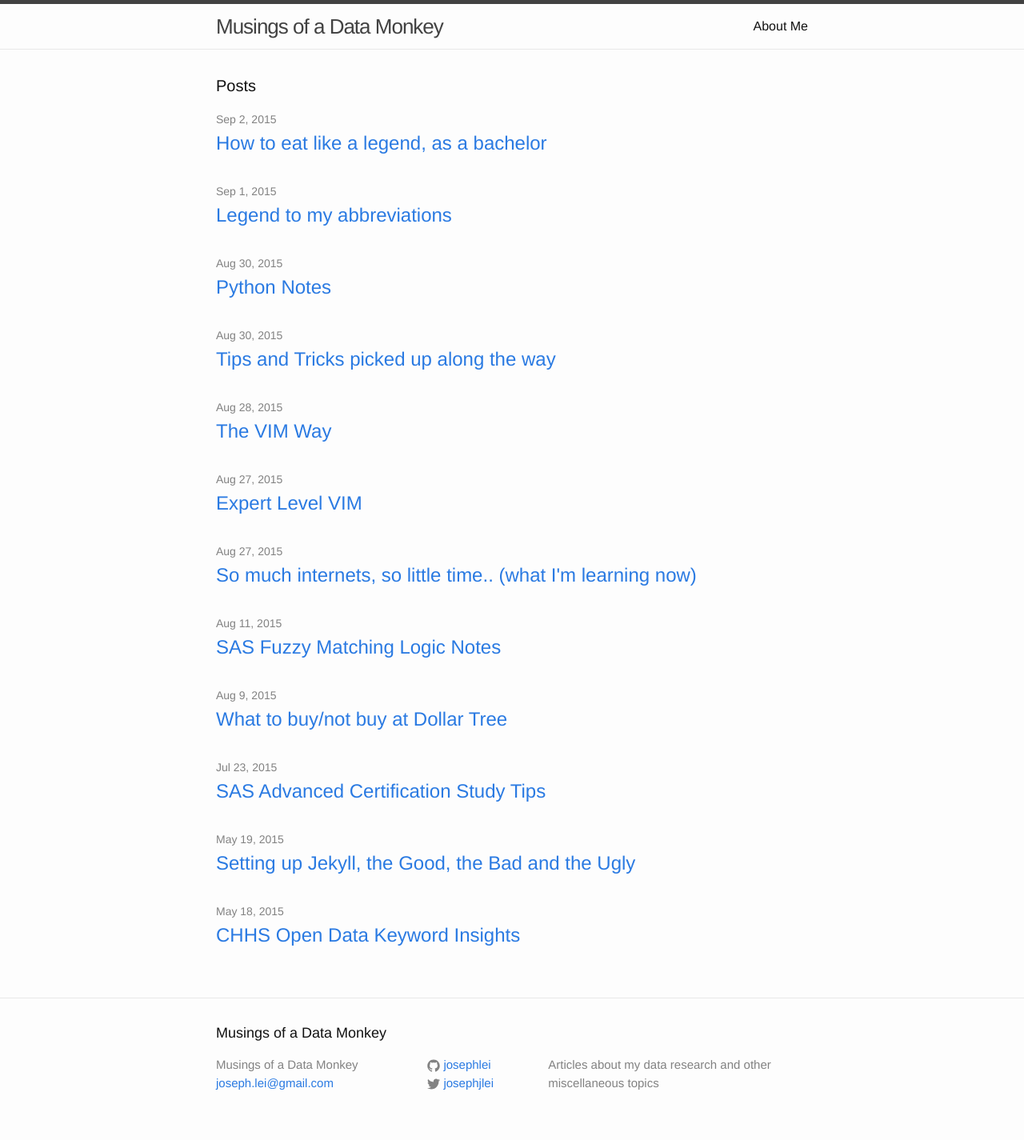
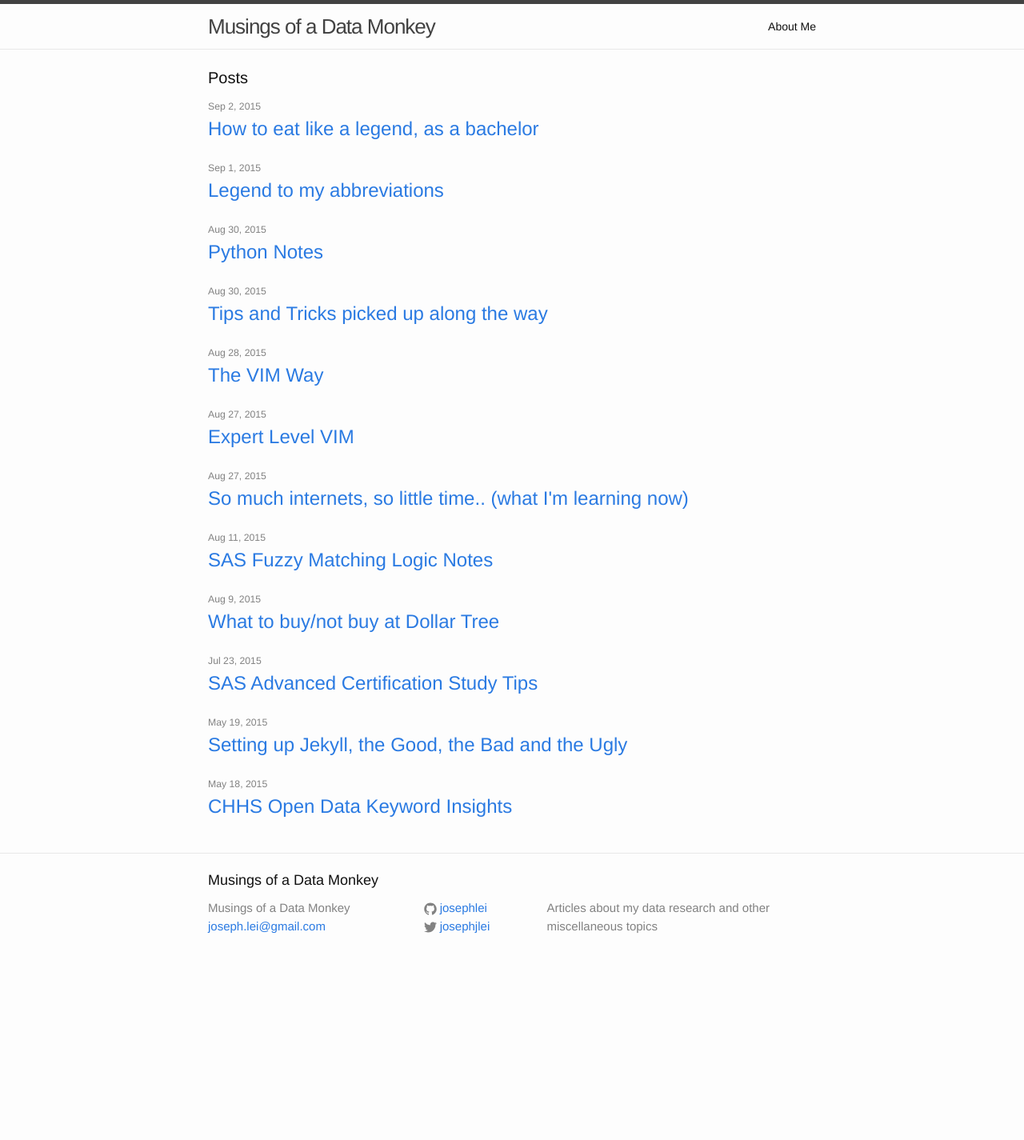
Before and after one commit to josephlei/jjl-website, a Jekyll site: the page built from index.html, in a window 1280 px wide. Shown: the whole page at 80% size. Built offline with Jekyll 4.4.1, drawn with Linux system fonts in a browser that asks for light colours; after the commit the page ends 1209 px from its top, so only the background shows below that.

Commit message:
Tinkering, reduce line spacing and size

```diff
--- a/css/main.scss
+++ b/css/main.scss
@@ -7,11 +7,11 @@
 
 // Our variables
 $base-font-family: Helvetica, Arial, sans-serif;
-$base-font-size:   16px;
+$base-font-size:   14px;
 $small-font-size:  $base-font-size * 0.875;
 $base-line-height: 1.5;
 
-$spacing-unit:     30px;
+$spacing-unit:     20px;
 
 $text-color:       #111;
 $background-color: #fdfdfd;
```
